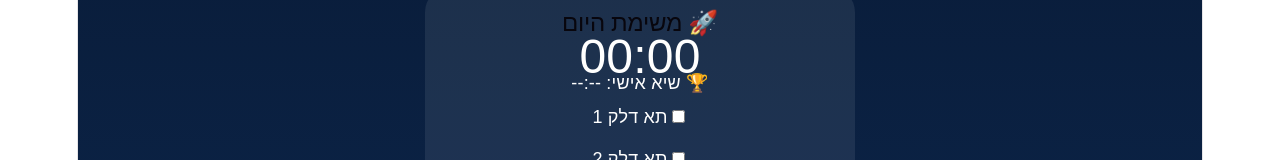
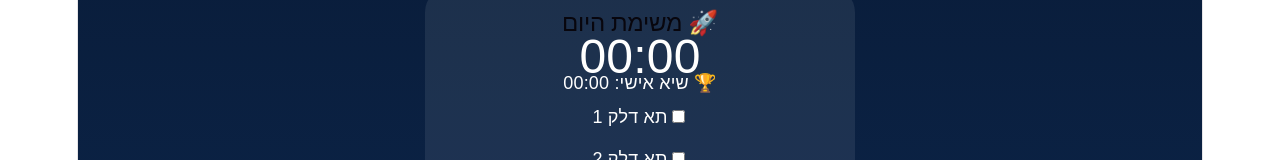
Before and after one commit to yairnsim/space-explorer, a React (Vite) app: page / in a window 1280 px wide. Shown: the part 404-564 px from the top of the page. Built offline with nearby package versions, Linux system fonts and the light colour scheme.

Commit message:
fix best time format

```diff
--- a/src/components/MissionCard.tsx
+++ b/src/components/MissionCard.tsx
@@ -1,6 +1,23 @@
 import { useEffect, useState } from "react";
 import Confetti from "react-confetti";
 import type { GameData } from "../App";
+
+function formatTime(totalSeconds: number) {
+  const minutes = Math.floor(
+    totalSeconds / 60
+  );
+
+  const seconds =
+    totalSeconds % 60;
+
+  return `${String(minutes).padStart(
+    2,
+    "0"
+  )}:${String(seconds).padStart(
+    2,
+    "0"
+  )}`;
+}
 
 type ResultData = {
   isRecord: boolean;
@@ -165,9 +182,13 @@ export default function MissionCard({
       <div>
         🏆 שיא אישי:
         {" "}
-        {localStorage.getItem(
-          "bestTime"
-        ) || "--:--"}
+        {formatTime(
+           Number(
+             localStorage.getItem(
+               "bestTime"
+             ) || 0
+           )
+        )}
       </div>
 
       {[0, 1, 2].map((i) => (
```
